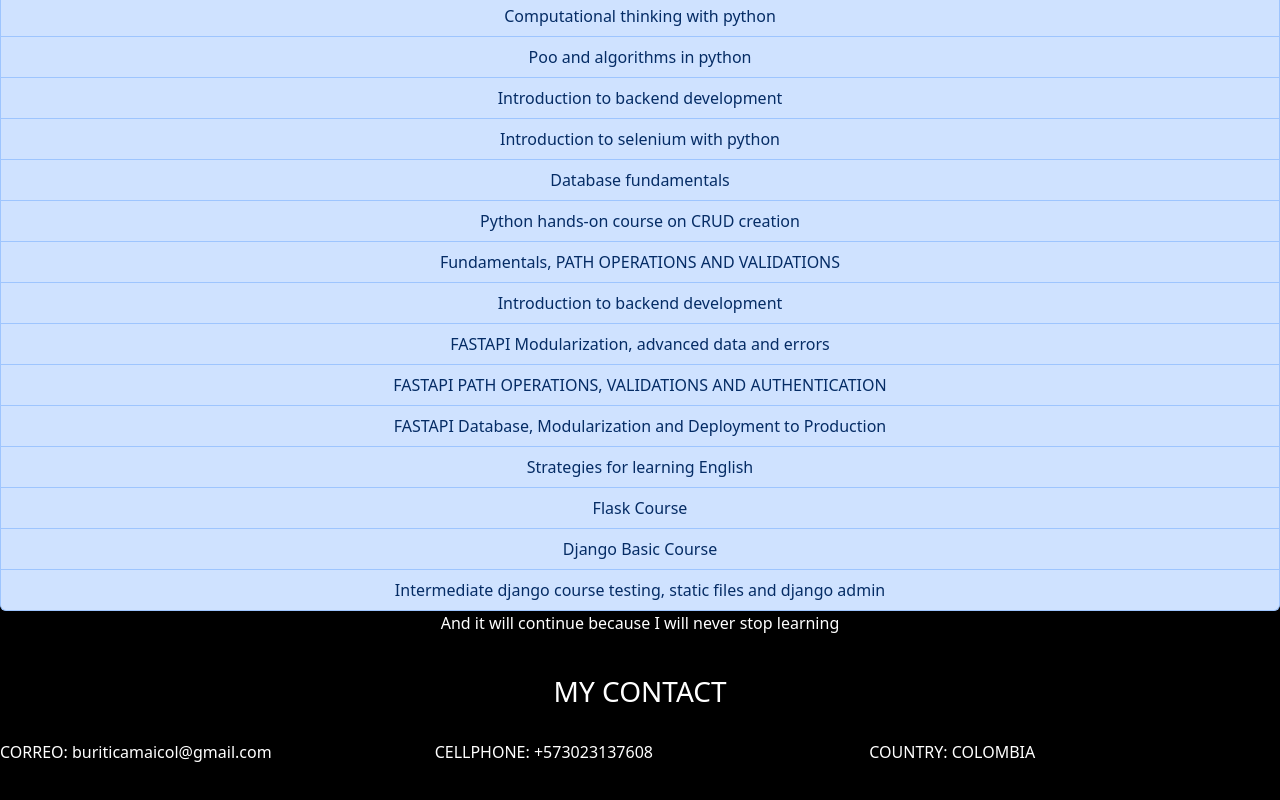
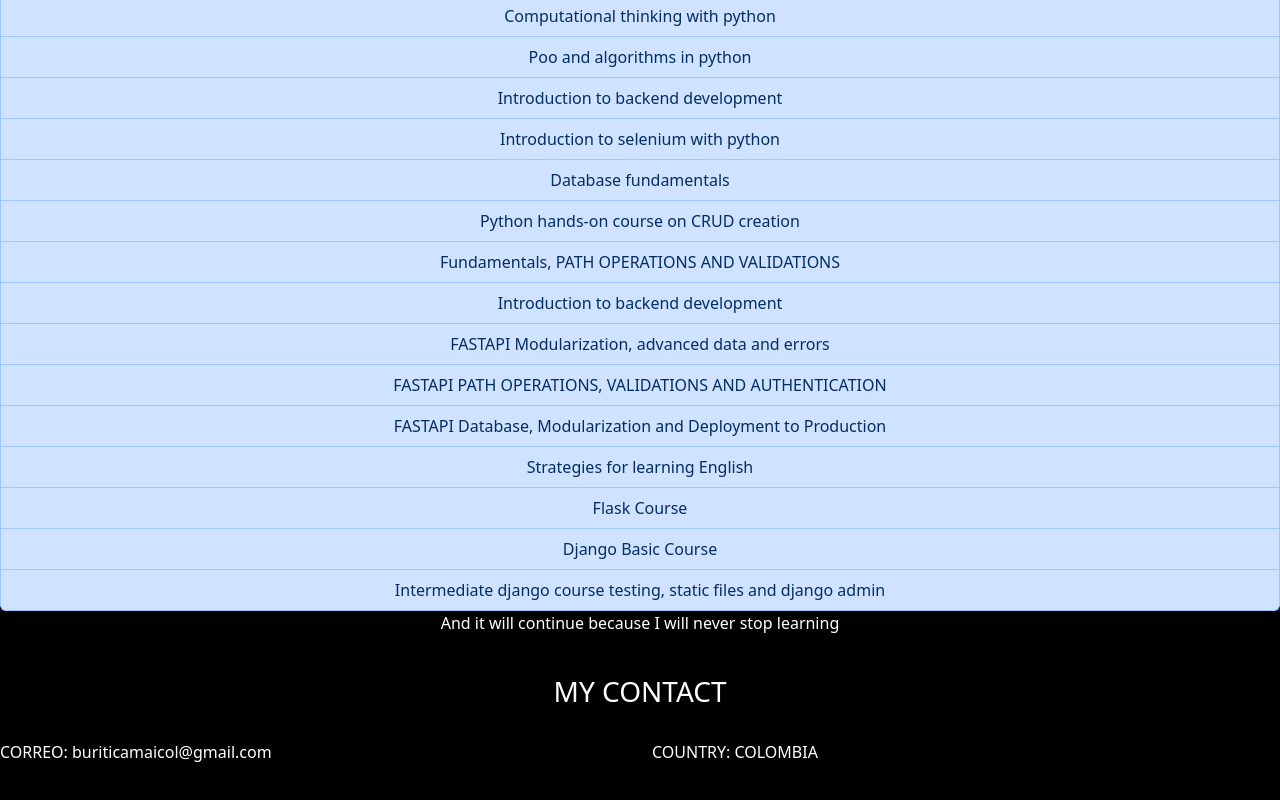
Before and after one commit to Revolutionnnn/portafolio.github.io, a plain HTML site: page english.html in a window 1280 px wide. Shown: the part 2941-3741 px from the top of the page. Drawn offline with nearby package versions, Linux system fonts and the light colour scheme.

Commit message:
delete something english

```diff
--- a/english.html
+++ b/english.html
@@ -236,13 +236,10 @@
     <h3 style="color:white;" class="font-weight-normal text-center" > MY CONTACT</h3>
     <br>
     <div class="row">
-        <div class="col-4">
+        <div class="col-6">
           <p style="color:white;">CORREO: buriticamaicol@gmail.com</p>
         </div>
-        <div class="col-4">
-          <p style="color:white;">CELLPHONE: +573023137608</p>
-        </div>
-        <div class="col-4">
+        <div class="col-6">
             <p style="color:white;">COUNTRY: COLOMBIA</p>
         </div>
       </div>
```
